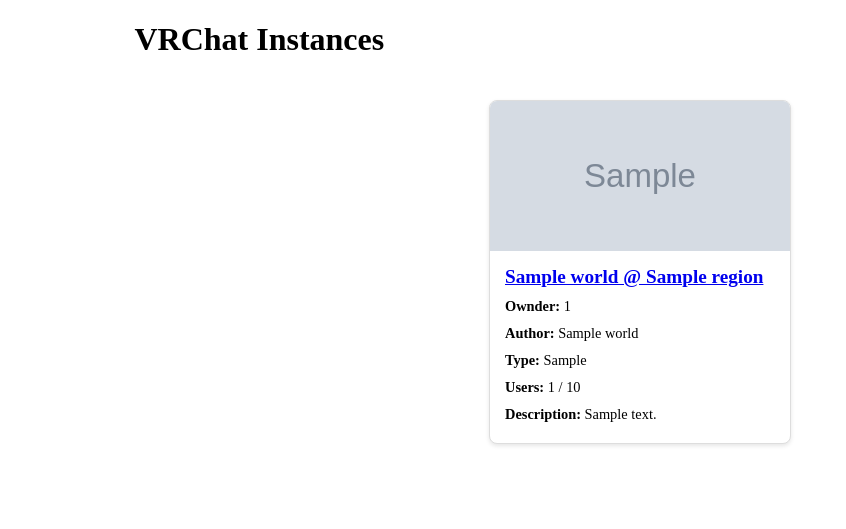
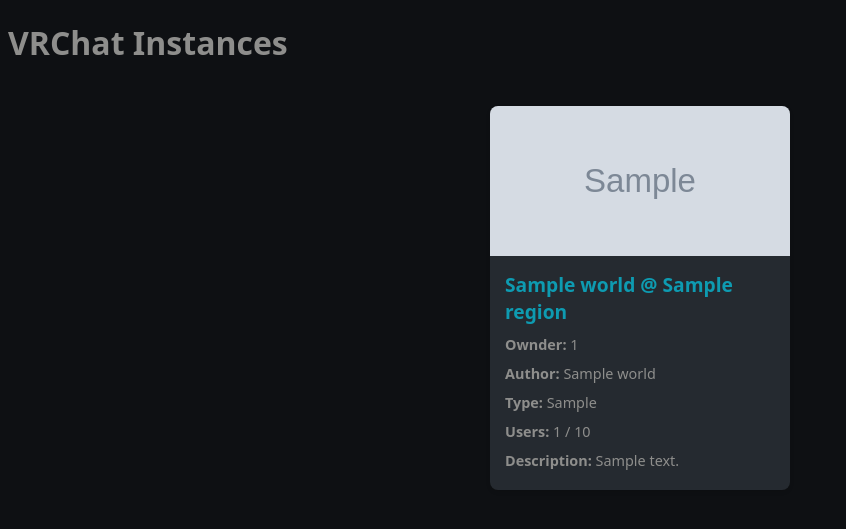
Before and after one commit to rain-1/vrchat-friends-list-py, a Flask app: template templates/instances.html in a window 1280 px wide. Shown: the top 529 px of the page, without its empty margins (0-846 px from the left). Run offline with Flask 3, Linux system fonts and the light colour scheme; the template is opened without the code that fills it: most values are stand-ins (such as "Sample title", 1, 10 or a date in 2020); grey boxes marked "Sample" are stand-in pictures.

Commit message:
pro gamer move: take their font

```diff
--- a/static/style.css
+++ b/static/style.css
@@ -1,22 +1,123 @@
-.container{
-    width:80%;
-    margin: auto;
-}
-#friends-list {
-    display: grid;
-    grid-template-columns: repeat(auto-fit, minmax(200px, 1fr));
-    gap: 20px;
+/* General Page Styling (based on theme.txt) */
+body {
+  background-color: rgb(14, 16, 19); /* background color */
+  color: rgb(142, 142, 140); /* body text */
+  font-family: VRCCustom, "Noto Sans", -apple-system, BlinkMacSystemFont, "Segoe UI", Roboto, "Helvetica Neue", Arial, sans-serif; /*Added a default font-family*/
 }
 
-.friend-item {
-    border: 1px solid #ccc;
-    padding: 10px;
-    text-align: center;
+@font-face{
+    font-family:"VRCCustom";
+    src:url(https://dtuitjyhwcl5y.cloudfront.net/8d9094445fec54676bbab61b9028bf5fb7f2a7f4ad094e6e740fc387f037e1b1.woff2) format("woff2"),url(https://dtuitjyhwcl5y.cloudfront.net/45defec41a15e2ed9509768b65f1658c2093ff7da58e41994639998b33e878df.woff) format("woff"),url(https://dtuitjyhwcl5y.cloudfront.net/b11cc5eb1e94ee908e34eadff2751af48415712d0173583618b30436f76286de.otf) format("opentype");
+    unicode-range:U+E000-E0FF
+};
+
+/* Header Styling (based on theme.txt) */
+header {
+  background-color: rgb(7, 36, 43); /* header box */
+  padding: 10px;
+  margin-bottom: 20px;
 }
 
-.friend-item img {
-    width: 100px;
-    height: 100px;
+header h1 {
+  color: rgb(248, 249, 250); /* header text */
+  margin: 0;
+}
+
+/* Instance List Styling*/
+.instance-list{
+    display: flex;
+    flex-direction: column;
+    gap: 10px;
+}
+
+.instance-item{
+    background-color: rgb(37,42,48); /*foreground A*/
+    padding: 10px;
+    border-radius: 5px;
+}
+.instance-info{
+    background-color: rgb(24,27,31); /*foreground B*/
+    padding: 5px;
+    border-radius: 5px;
+}
+
+/* Button Styling (based on theme.txt) */
+.join-button {
+  background-color: rgb(6, 75, 92); /* button box */
+  color: white; /* default button text color, could be added to THEME.txt*/
+  border: none;
+  padding: 8px 15px;
+  cursor: pointer;
+  border-radius: 5px;
+}
+
+.join-button:hover{
+    opacity: 0.9;
+}
+
+/* Link Styling (based on theme.txt) */
+.instance-link {
+  color: rgb(14, 155, 177); /* link text */
+  text-decoration: none;
+}
+a:visited {
+  color: rgb(14, 155, 177); /* link text */
+}
+a {
+  color: rgb(14, 155, 177); /* link text */
+  text-decoration: none;
+}
+
+
+
+.card-container {
+    display: flex;
+    flex-wrap: wrap;
+    gap: 20px;
+    justify-content: center; /* Center the cards horizontally */
+    padding: 20px;
+}
+
+.instance-card {
+    /* border: 1px solid #ddd; */
+    border-radius: 8px;
+    box-shadow: 0 2px 4px rgba(0, 0, 0, 0.1);
+    width: 300px; /* Adjust as needed */
+    background-color: rgb(37,42,48); /*foreground A*/
+    overflow: hidden;
+    display: flex;
+    flex-direction: column; /* Stack content vertically */
+}
+
+.instance-card .thumbnail-container {
+    width: 100%;
+    height: 150px; /* Adjust as needed */
+    overflow: hidden;
+}
+.instance-card .thumbnail-container img {
+    width: 100%;
+    height: 100%;
     object-fit: cover;
-    border-radius: 10%;
 }
+
+.instance-card .card-content {
+    padding: 15px;
+    flex-grow: 1; /* Allow content to grow */
+    display: flex;
+    flex-direction: column; /* Stack content vertically */
+}
+
+.instance-card h3 {
+    margin-top: 0;
+    margin-bottom: 5px;
+    font-size: 1.2em;
+}
+
+.instance-card p {
+    margin: 5px 0;
+    font-size: 0.9em;
+}
+.instance-card .group-name {
+  font-style: italic;
+  color: #555;
+}
--- a/templates/instances.html
+++ b/templates/instances.html
@@ -5,59 +5,6 @@
     <meta name="viewport" content="width=device-width, initial-scale=1.0">
     <title>VRChat Instances</title>
     <link rel="stylesheet" href="{{ url_for('static', filename='style.css') }}">
-    <style>
-        .card-container {
-            display: flex;
-            flex-wrap: wrap;
-            gap: 20px;
-            justify-content: center; /* Center the cards horizontally */
-            padding: 20px;
-        }
-
-        .instance-card {
-            border: 1px solid #ddd;
-            border-radius: 8px;
-            box-shadow: 0 2px 4px rgba(0, 0, 0, 0.1);
-            width: 300px; /* Adjust as needed */
-            background-color: #fff;
-            overflow: hidden;
-            display: flex;
-            flex-direction: column; /* Stack content vertically */
-        }
-
-        .instance-card .thumbnail-container {
-            width: 100%;
-            height: 150px; /* Adjust as needed */
-            overflow: hidden;
-        }
-        .instance-card .thumbnail-container img {
-            width: 100%;
-            height: 100%;
-            object-fit: cover;
-        }
-
-        .instance-card .card-content {
-            padding: 15px;
-            flex-grow: 1; /* Allow content to grow */
-            display: flex;
-            flex-direction: column; /* Stack content vertically */
-        }
-
-        .instance-card h3 {
-            margin-top: 0;
-            margin-bottom: 5px;
-            font-size: 1.2em;
-        }
-
-        .instance-card p {
-            margin: 5px 0;
-            font-size: 0.9em;
-        }
-        .instance-card .group-name {
-          font-style: italic;
-          color: #555;
-        }
-    </style>
 </head>
 <body>
     <div class="container">
```
Also changed, not shown: THEME.txt (+8 -1 lines).
